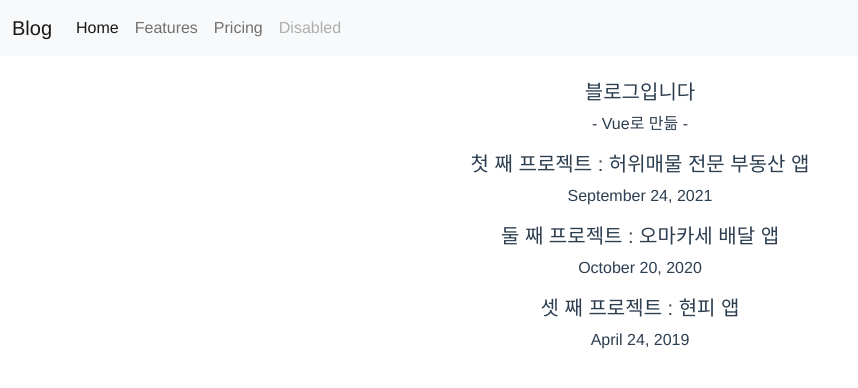
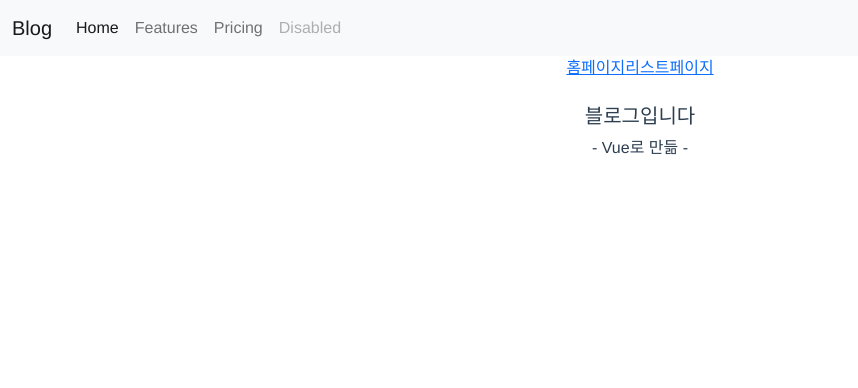
Before and after one commit to dygreen/Vue-Study, a Vue app: page /home in a window 1280 px wide. Shown: the top 388 px of the page, without its empty margins (0-858 px from the left). Built offline with nearby package versions, Linux system fonts and the light colour scheme.

Commit message:
files add

```diff
--- a/package.json
+++ b/package.json
@@ -10,7 +10,8 @@
   "dependencies": {
     "bootstrap": "^5.2.0",
     "core-js": "^3.8.3",
-    "vue": "^3.2.13"
+    "vue": "^3.2.13",
+    "vue-router": "^4.1.5"
   },
   "devDependencies": {
     "@babel/core": "^7.12.16",
--- a/src/App.vue
+++ b/src/App.vue
@@ -24,16 +24,16 @@
     </div>
   </nav>
 
-  <div class="container mt-4">
-    <h5>블로그입니다</h5>
-    <p>- Vue로 만듦 -</p>
-  </div>
+  <!--  router 링크 이동 -->
+  <router-link to="/">홈페이지</router-link>
+  <router-link to="/list">리스트페이지</router-link>
 
-  <List :블로그글="블로그글" />
+  <router-view :블로그글="블로그글"></router-view>
+
+  <!-- <List :블로그글="블로그글" /> -->
 </template>
 
 <script>
-import List from "./components/List.vue";
 import blog from './assets/blog.js';
 
 export default {
@@ -44,7 +44,7 @@ export default {
     }
   },
   components: {
-    List : List,
+
   },
 }
 </script>
--- /dev/null
+++ b/src/components/Home.vue
@@ -0,0 +1,16 @@
+<template>
+  <div class="container mt-4">
+    <h5>블로그입니다</h5>
+    <p>- Vue로 만듦 -</p>
+  </div>
+</template>
+
+<script>
+  export default {
+
+  }
+</script>
+
+<style>
+
+</style>
```
Also changed, not shown: src/main.js (+4 -3 lines), src/router.js (added, +21 -0 lines), 1 other file (tests, documents, lock files or other folders).
